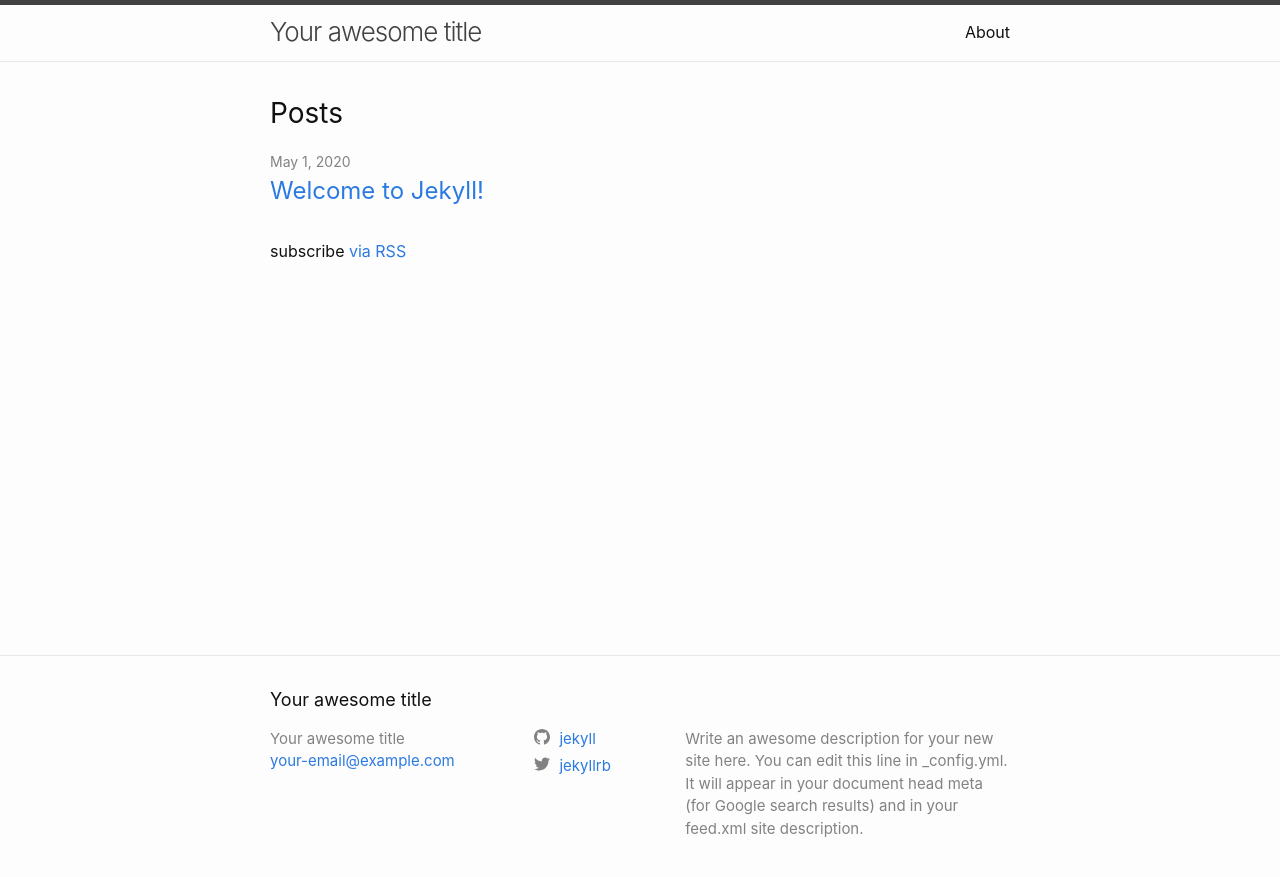
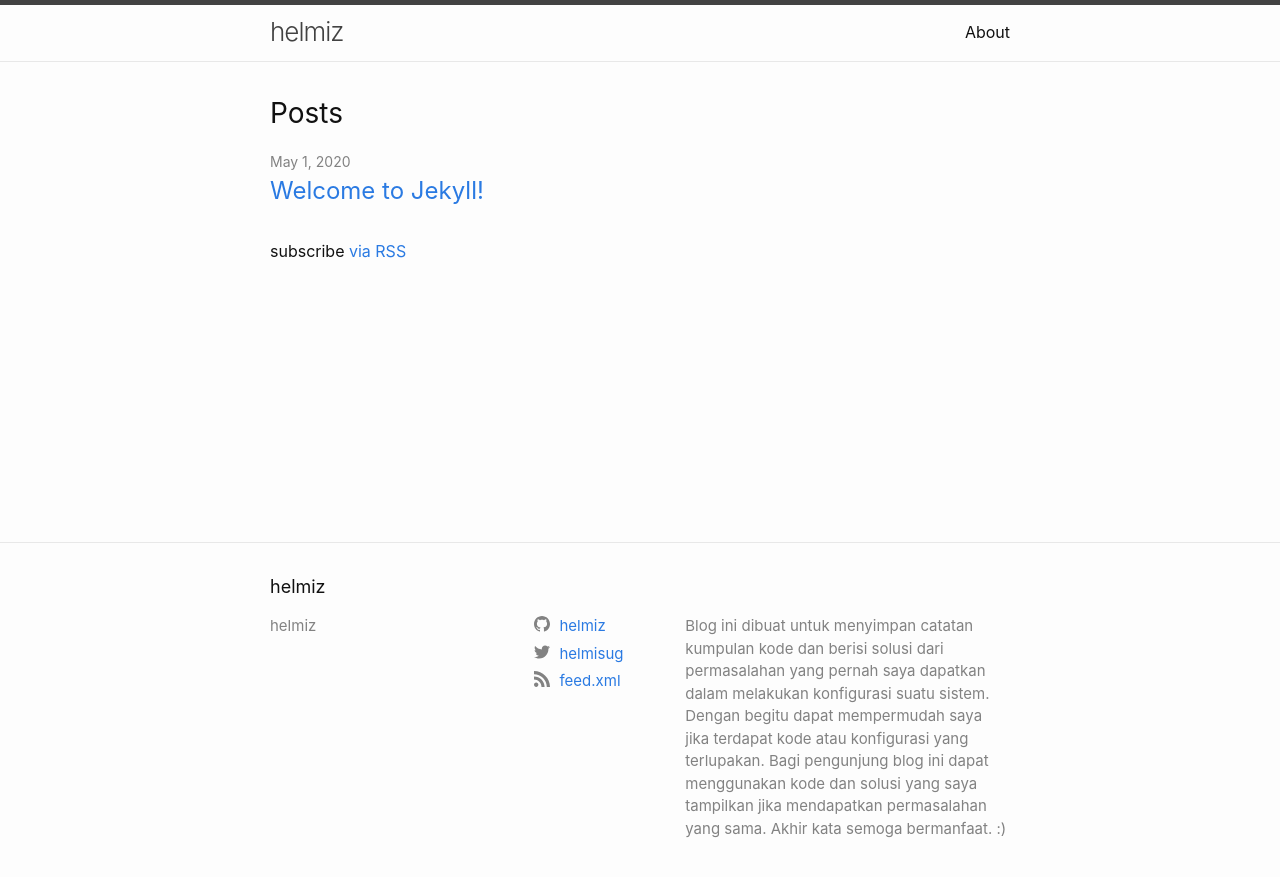
Before and after one commit to helmiz/helmiz.github.io, a Jekyll site: the page built from index.markdown, in a window 1280 px wide. Shown: the top 877 px of the page. Built offline with Jekyll 4.4.1, drawn with Linux system fonts in a browser that asks for light colours.

Commit message:
Menambahkan title, description, social media, dan permalink

```diff
--- a/_config.yml
+++ b/_config.yml
@@ -18,21 +18,31 @@
 # You can create any custom variable you would like, and they will be accessible
 # in the templates via {{ site.myvariable }}.
 
-title: Your awesome title
-email: your-email@example.com
+title: helmiz
+# email:
 description: >- # this means to ignore newlines until "baseurl:"
-  Write an awesome description for your new site here. You can edit this
-  line in _config.yml. It will appear in your document head meta (for
-  Google search results) and in your feed.xml site description.
+  Blog ini dibuat untuk menyimpan catatan kumpulan kode dan berisi
+  solusi dari permasalahan yang pernah saya dapatkan dalam melakukan
+  konfigurasi suatu sistem. Dengan begitu dapat mempermudah saya jika
+  terdapat kode atau konfigurasi yang terlupakan. Bagi pengunjung blog
+  ini dapat menggunakan kode dan solusi yang saya tampilkan jika
+  mendapatkan permasalahan yang sama. Akhir kata semoga bermanfaat. :)
 baseurl: "" # the subpath of your site, e.g. /blog
 url: "" # the base hostname & protocol for your site, e.g. http://example.com
-twitter_username: jekyllrb
-github_username:  jekyll
+# helmiz.github.io
+twitter_username: helmisug
+github_username:  helmiz
+rss: feed.xml
 
 # Build settings
 plugins:
   - jekyll-feed
 
+permalink: pretty
+jekyll_web: http://jekyllrb.com/
+minima_web: https://github.com/jekyll/minima
+welcome:
+  Selamat datang pengunjung semoga bermanfaat. :)
 # We are used regular theme. So this theme removed.
 # theme: minima
 
```
